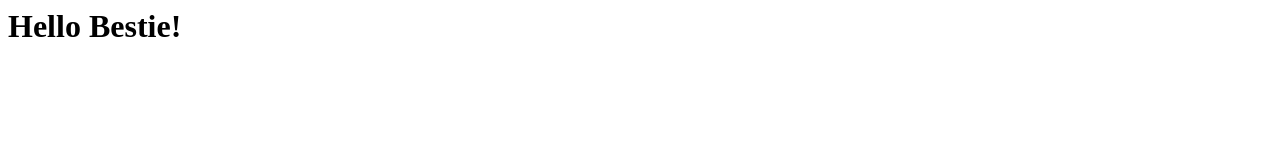
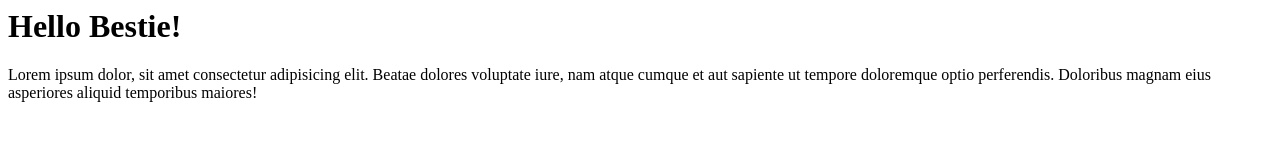
Before and after one commit to emikadiani/belajar-git2, a plain HTML site: page index.html in a window 1280 px wide. Drawn offline with Linux system fonts and the light colour scheme.

Commit message:
menambahkan paragraf

```diff
--- a/index.html
+++ b/index.html
@@ -7,5 +7,6 @@
 </head>
 <body>
     <h1>Hello Bestie!</h1>
+    <p>Lorem ipsum dolor, sit amet consectetur adipisicing elit. Beatae dolores voluptate iure, nam atque cumque et aut sapiente ut tempore doloremque optio perferendis. Doloribus magnam eius asperiores aliquid temporibus maiores!</p>
 </body>
 </html>
```
